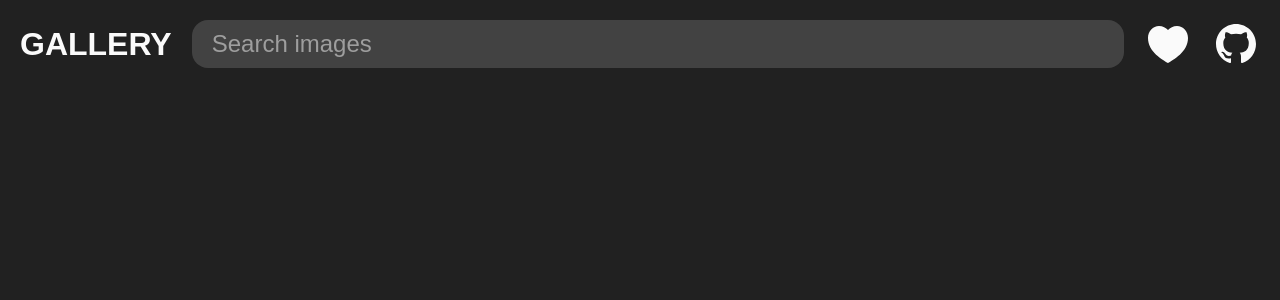
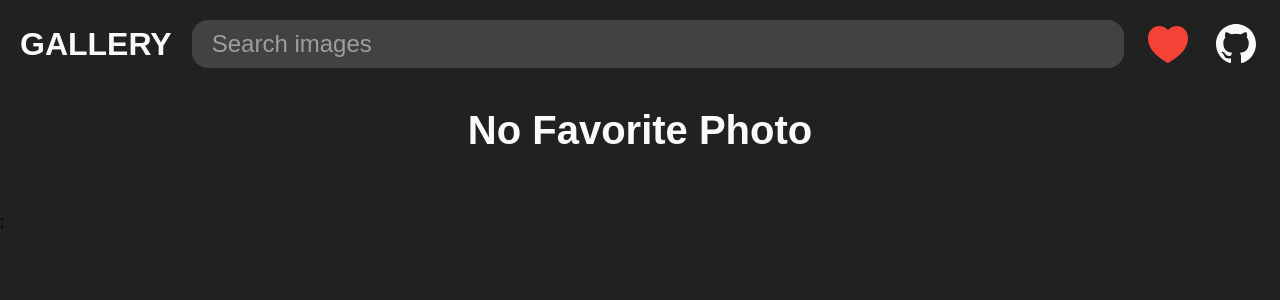
Before and after one commit to parunchxi/React-Photo-Gallery, a React (Vite) app: page /favorite in a window 1280 px wide. Before the commit this address had no page. Shown: the top 300 px of the page. Built offline with nearby package versions, Linux system fonts and the light colour scheme.

Commit message:
Update favorite

```diff
--- a/src/App.jsx
+++ b/src/App.jsx
@@ -5,7 +5,7 @@ import { GalleryContext } from "./context/GalleryContext.jsx";
 import Navbar from "./components/Navbar.jsx";
 import Photoshow from "./components/Photoshow.jsx";
 import MainPage from "./pages/MainPage.jsx";
-import FavouritePage from "./pages/FavouritePage.jsx";
+import FavoritePage from "./pages/FavoritePage.jsx";
 import { Routes, Route } from "react-router-dom";
 
 function App() {
@@ -17,7 +17,7 @@ function App() {
       <Navbar />
       <Routes>
         <Route exact path="/" element={<MainPage />} />
-        <Route exact path="/favourite" element={<FavouritePage />} />
+        <Route exact path="/favorite" element={<FavoritePage />} />
       </Routes>
     </>
   );
--- a/src/components/Navbar.jsx
+++ b/src/components/Navbar.jsx
@@ -27,10 +27,10 @@ function Navbar() {
       <ul>
         <li>
           <NavLink
-            to="/favourite"
+            to="/favorite"
             className={({ isActive }) => (isActive ? styles.active : "")}
           >
-            <RiHeart3Fill title="Favourit" />
+            <RiHeart3Fill title="Favorit" />
           </NavLink>
         </li>
         <li>
--- a/src/components/Photo.jsx
+++ b/src/components/Photo.jsx
@@ -3,18 +3,20 @@ import { RiHeart3Fill } from "react-icons/ri";
 import styles from "./Photo.module.scss";
 import { useContext } from "react";
 import { GalleryContext } from "../context/GalleryContext";
-import { FavouriteContext } from "../context/FavouriteContext";
+import { FavoriteContext } from "../context/FavoriteContext";
 
 function Photo({ item }) {
   const { showPhoto } = useContext(GalleryContext);
-  const { handleFavourite } = useContext(FavouriteContext);
+  const { favorite, handleFavorite } = useContext(FavoriteContext);
 
   return (
     <div className={styles.photo}>
       <div className={styles.overlay}>
         <RiHeart3Fill
-          className={styles.love}
-          onClick={() => handleFavourite(item)}
+          className={`${styles.love} ${
+            favorite.includes(item) ? `${styles.red}` : ""
+          }`}
+          onClick={() => handleFavorite(item)}
         />
         <div
           className={styles.filter}
--- a/src/components/Photo.module.scss
+++ b/src/components/Photo.module.scss
@@ -32,7 +32,8 @@
       color: $text-color;
       left: 15px;
       bottom: 15px;
-      visibility: hidden;
+      opacity: 0;
+      z-index: 3;
     }
 
     &:hover {
@@ -48,8 +49,8 @@
       }
 
       .love {
-        transition: 0.3s;
-        visibility: visible;
+        transition: opacity 0.3s;
+        opacity: 1;
 
         &:hover {
           cursor: pointer;
--- a/src/components/Photoshow.jsx
+++ b/src/components/Photoshow.jsx
@@ -2,18 +2,18 @@ import { RiHeart3Fill } from "react-icons/ri";
 import styles from "./PhotoShow.module.scss";
 import { useContext } from "react";
 import { GalleryContext } from "../context/GalleryContext";
-import { FavouriteContext } from "../context/FavouriteContext";
+import { FavoriteContext } from "../context/FavoriteContext";
 
 function Photoshow() {
   const { selectPhoto, hidePhoto } = useContext(GalleryContext);
-  const { handleFavourite } = useContext(FavouriteContext);
+  const { handleFavorite } = useContext(FavoriteContext);
 
   return (
     <div className={styles.photo_show}>
       <div className={styles.photo}>
         <RiHeart3Fill
           className={styles.love}
-          onClick={() => handleFavourite(selectPhoto)}
+          onClick={() => handleFavorite(selectPhoto)}
         />
         <img src={selectPhoto.urls.regular} alt={selectPhoto.alt_description} />
       </div>
--- /dev/null
+++ b/src/context/FavoriteContext.jsx
@@ -0,0 +1,36 @@
+import { createContext, useEffect, useState } from "react";
+
+export const FavoriteContext = createContext(null);
+
+export const FavoriteContextProvider = ({ children }) => {
+  const [favorite, setFavorite] = useState(() => {
+    const savedFavorite = localStorage.getItem("favorite");
+    if (savedFavorite) {
+      return JSON.parse(savedFavorite);
+    } else {
+      return [];
+    }
+  });
+
+  useEffect(() => {
+    localStorage.setItem("favorite", JSON.stringify(favorite));
+  }, [favorite]);
+
+  function handleFavorite(item) {
+    if (favorite.includes(item)) {
+      const newFavorite = favorite.filter(
+        (favoriteItem) => item.id !== favoriteItem.id
+      );
+      setFavorite(newFavorite);
+    } else {
+      setFavorite((prevFavorite) => [...prevFavorite, item]);
+    }
+  }
+
+  const contextValue = { favorite, setFavorite, handleFavorite };
+  return (
+    <FavoriteContext.Provider value={contextValue}>
+      {children}
+    </FavoriteContext.Provider>
+  );
+};
--- a/src/context/FavouriteContext.jsx
+++ /dev/null
@@ -1,36 +0,0 @@
-import { createContext, useEffect, useState } from "react";
-
-export const FavouriteContext = createContext(null);
-
-export const FavouriteContextProvider = ({ children }) => {
-  const [favourite, setFavourite] = useState(() => {
-    const savedFavourite = localStorage.getItem("favourite");
-    if (savedFavourite) {
-      return JSON.parse(savedFavourite);
-    } else {
-      return [];
-    }
-  });
-
-  useEffect(() => {
-    localStorage.setItem("favourite", JSON.stringify(favourite));
-  }, [favourite]);
-
-  function handleFavourite(item) {
-    if (favourite.includes(item)) {
-      const newFavourite = favourite.filter(
-        (favouriteItem) => item.id !== favouriteItem.id
-      );
-      setFavourite(newFavourite);
-    } else {
-      setFavourite((prevFavourite) => [...prevFavourite, item]);
-    }
-  }
-
-  const contextValue = { favourite, setFavourite, handleFavourite };
-  return (
-    <FavouriteContext.Provider value={contextValue}>
-      {children}
-    </FavouriteContext.Provider>
-  );
-};
--- a/src/main.jsx
+++ b/src/main.jsx
@@ -5,15 +5,15 @@ import "./assets/style/_reset.scss";
 import "./assets/style/index.scss";
 import { GalleryContextProvider } from "./context/GalleryContext.jsx";
 import { BrowserRouter } from "react-router-dom";
-import { FavouriteContextProvider } from "./context/FavouriteContext.jsx";
+import { FavoriteContextProvider } from "./context/FavoriteContext.jsx";
 
 ReactDOM.createRoot(document.getElementById("root")).render(
   <React.StrictMode>
     <BrowserRouter>
       <GalleryContextProvider>
-        <FavouriteContextProvider>
+        <FavoriteContextProvider>
           <App />
-        </FavouriteContextProvider>
+        </FavoriteContextProvider>
       </GalleryContextProvider>
     </BrowserRouter>
   </React.StrictMode>
--- a/src/pages/FavouritePage.jsx
+++ b/src/pages/FavoritePage.jsx
@@ -3,11 +3,11 @@ import { useContext, useEffect } from "react";
 import styles from "./FavouritePage.module.scss";
 import { GalleryContext } from "../context/GalleryContext";
 import Gallery from "../components/Gallery";
-import { FavouriteContext } from "../context/FavouriteContext";
+import { FavoriteContext } from "../context/FavoriteContext";
 
 const FavouritePage = () => {
   const { setSearchText, setData } = useContext(GalleryContext);
-  const { favourite } = useContext(FavouriteContext);
+  const { favorite } = useContext(FavoriteContext);
 
   useEffect(() => {
     setSearchText("");
@@ -17,11 +17,11 @@ const FavouritePage = () => {
   return (
     <>
       <h1 className={styles.header}>
-        {favourite.length === 0 && "No Favourite Photo"}
-        {favourite.length === 1 && "Your Favourite Photo"}
-        {favourite.length > 1 && "Your Favourite Photos"}
+        {favorite.length === 0 && "No Favorite Photo"}
+        {favorite.length === 1 && "Your Favorite Photo"}
+        {favorite.length > 1 && "Your Favorite Photos"}
       </h1>
-      <Gallery data={favourite} />;
+      <Gallery data={favorite} />;
     </>
   );
 };
```
